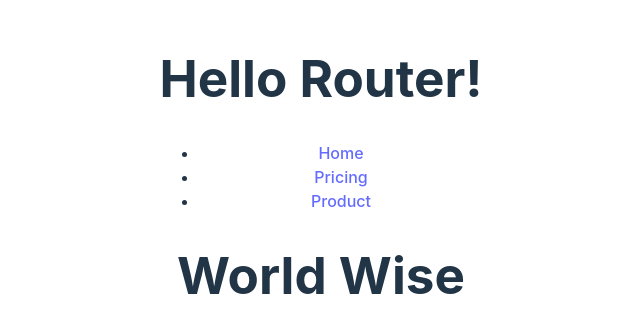
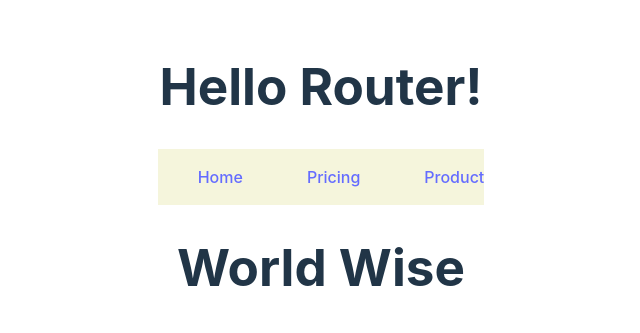
Before and after one commit to idealapt404/worldwise-react-sample, a React (Vite) app: page / in a window 1280 px wide. Shown: the part 223-556 px from the top of the page, without its empty margins (319-959 px from the left). Built offline with nearby package versions, Linux system fonts and the light colour scheme.

Commit message:
adds PageNav CSS module

```diff
--- /dev/null
+++ b/src/components/PageNav.module.css
@@ -0,0 +1,13 @@
+.nav {
+  background-color: beige;
+  display: flex;
+  align-items: center;
+  justify-content: space-between;
+}
+
+.nav ul {
+  list-style: none;
+  display: flex;
+  align-items: center;
+  gap: 4rem;
+}
--- a/src/components/PageNav.tsx
+++ b/src/components/PageNav.tsx
@@ -1,9 +1,10 @@
 import React from 'react';
 import { NavLink } from 'react-router-dom';
+import styles from './PageNav.module.css';
 
 const PageNav: React.FC = () => {
   return (
-    <nav>
+    <nav className={styles.nav}>
       <ul>
         <li>
           <NavLink to="/">Home</NavLink>
```
